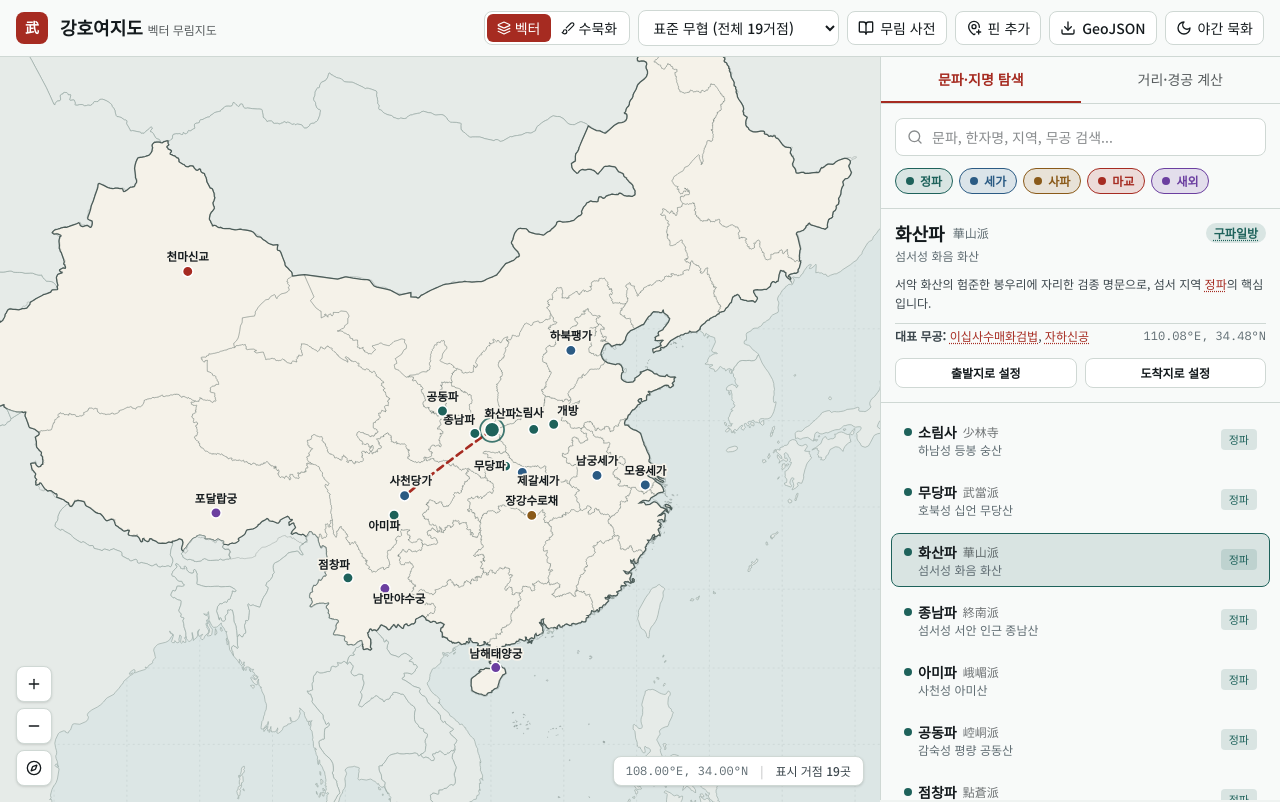
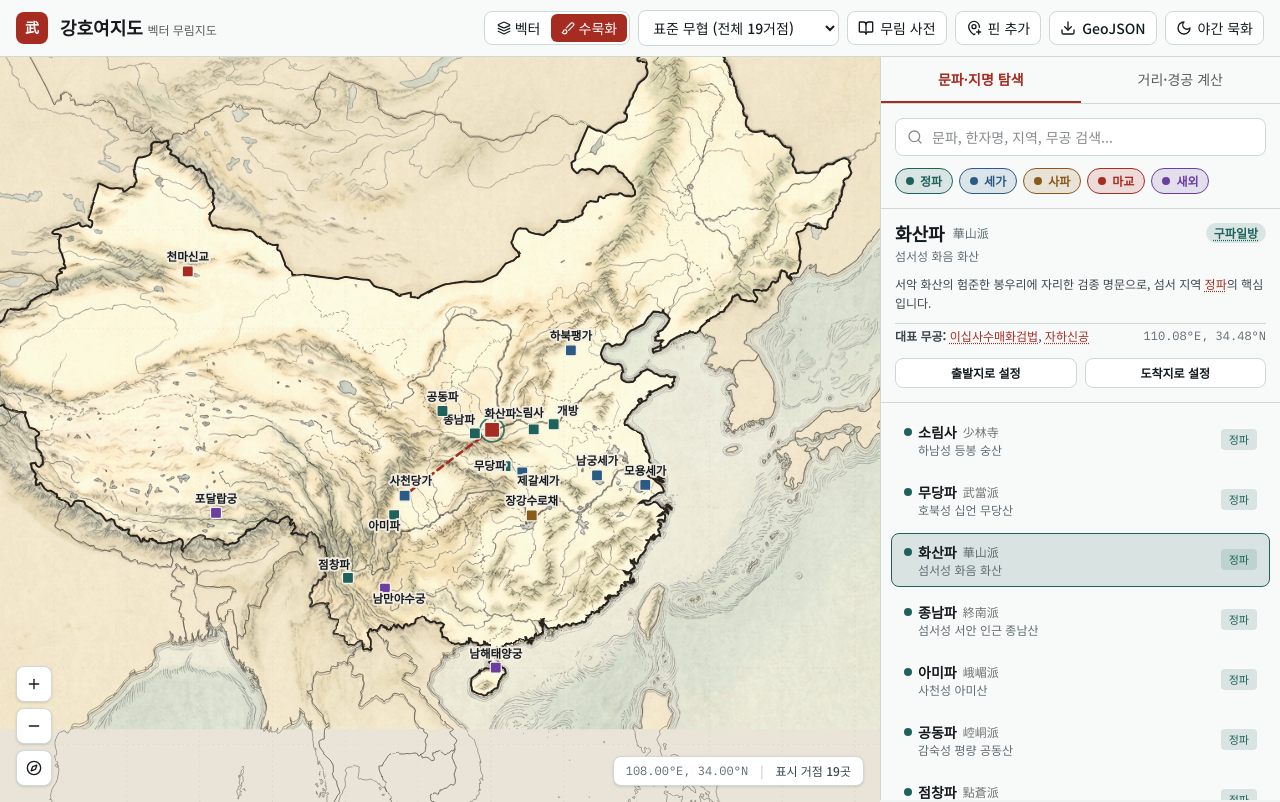
Before and after one commit to gyuha/murim, a React (Vite) app: page / in a window 1280 px wide. Built offline with nearby package versions, Linux system fonts and the light colour scheme.

Commit message:
feat: default map style to sumie

```diff
--- a/src/App.tsx
+++ b/src/App.tsx
@@ -54,7 +54,7 @@ export default function App() {
     setGlossaryTermId(termId);
     setGlossaryOpen(true);
   }, []);
-  const [mapStyle, setMapStyle] = useState<MapStyle>('vector');
+  const [mapStyle, setMapStyle] = useState<MapStyle>('sumie');
   const [customPins, setCustomPins] = useState<MurimLocation[]>(loadSavedPins);
   const [toastMessage, setToastMessage] = useState<string | null>(null);
 
```
